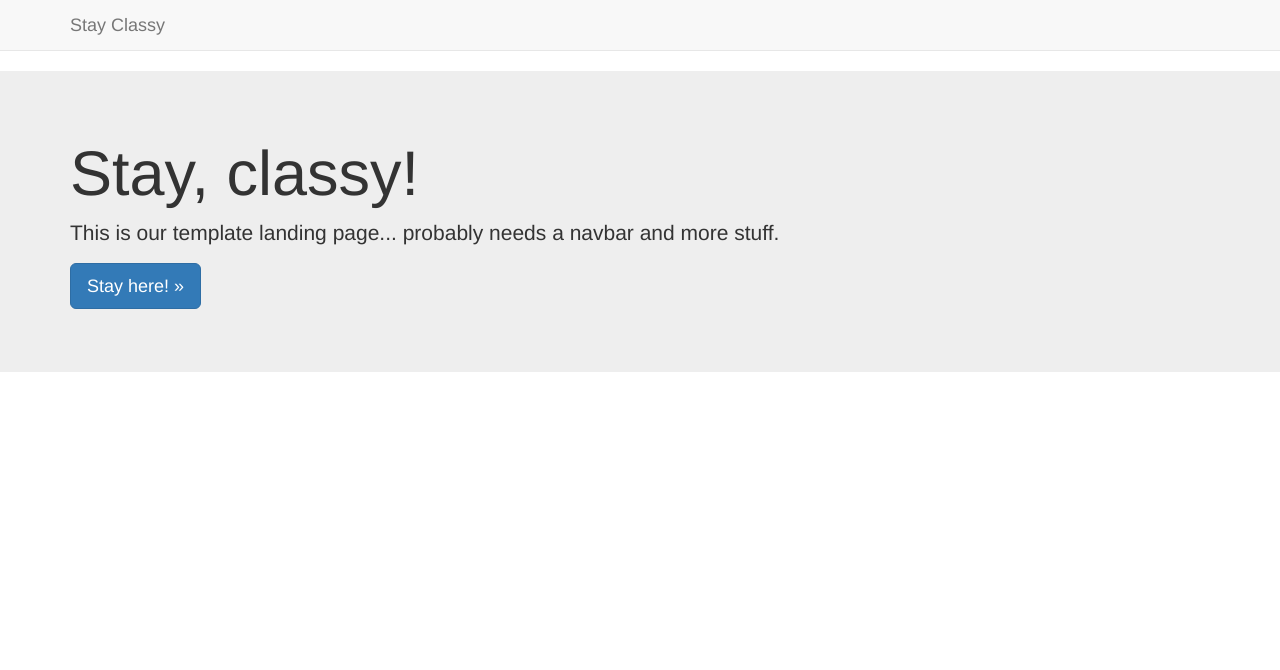
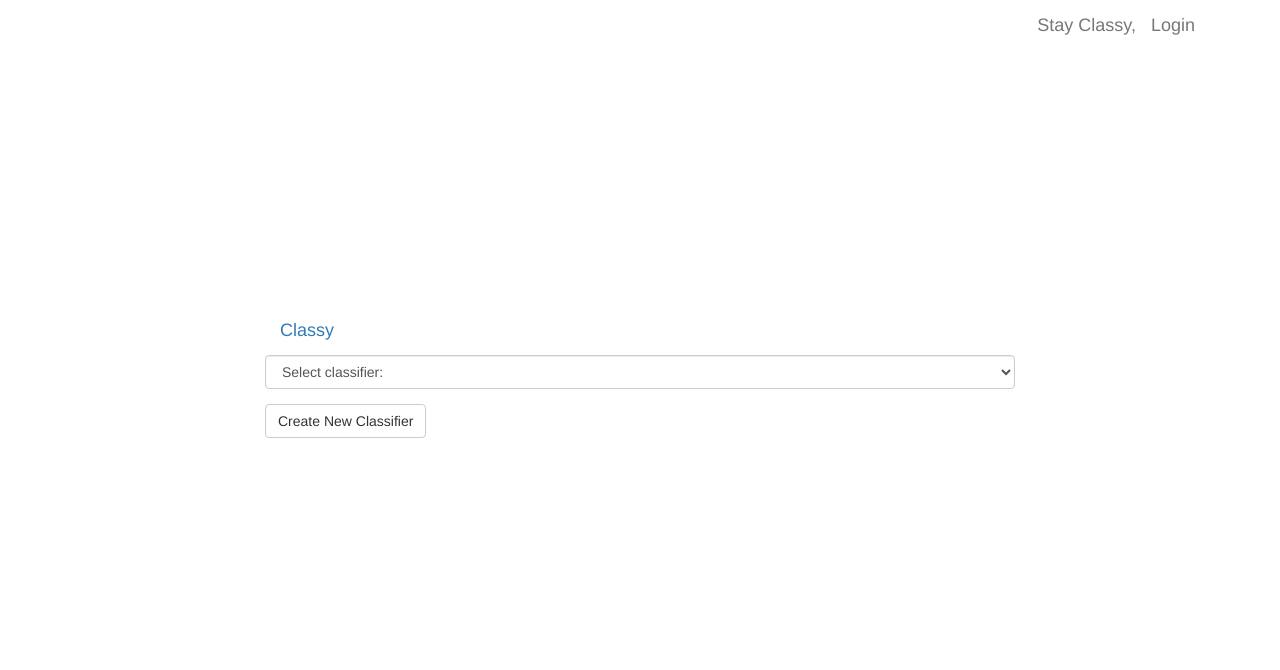
Before and after one commit to nathanrogers18/text-classifier-django, a Django app: page / in a window 1280 px wide. Shown: the top 670 px of the page. Run offline with Django 3.2, Linux system fonts and the light colour scheme; data that the repository does not hold is empty; parts of the project's set-up code (start-up, migrations or seed data) failed here and were passed over; some libraries are stand-ins or nearby versions.

Commit message:
predictor working

```diff
--- /dev/null
+++ b/classy/static/css/custom.css
@@ -0,0 +1,12 @@
+.navbar-default {
+    background-color: white;
+    border-color: white;
+}
+
+.vertical-center {
+  min-height: 100%;  /* Fallback for browsers do NOT support vh unit */
+  min-height: 75vh; /* These two lines are counted as one :-)       */
+
+  display: flex;
+  align-items: center;
+}
--- /dev/null
+++ b/classy/static/js/index.js
@@ -0,0 +1,5 @@
+$selector = $('#sel1')
+
+$selector.change(function(){
+  this.form.submit();
+})
--- a/classy/templates/classy/base.html
+++ b/classy/templates/classy/base.html
@@ -7,17 +7,18 @@
     <link rel="stylesheet" type="text/css" href="{% static 'css/jquery-ui.min.css' %}">
     <link rel="stylesheet" type="text/css" href="{% static 'css/jquery-ui.theme.min.css' %}">
     <link href="https://maxcdn.bootstrapcdn.com/bootstrap/3.3.7/css/bootstrap.min.css" rel="stylesheet" integrity="sha384-BVYiiSIFeK1dGmJRAkycuHAHRg32OmUcww7on3RYdg4Va+PmSTsz/K68vbdEjh4u" crossorigin="anonymous">
+    <link rel="stylesheet" href="{% static 'css/custom.css' %}" media="screen" title="no title" charset="utf-8">
   </head>
   <body>
     <nav class="navbar navbar-default navbar-static-top">
       <div class="container">
-        <button type="button" class="navbar-toggle collapsed" data-toggle="collapse" data-target="#bs-example-navbar-collapse-1" aria-expanded="false">
-          <span class="sr-only">Toggle navigation</span>
-          <span class="icon-bar"></span>
-          <span class="icon-bar"></span>
-          <span class="icon-bar"></span>
-        </button>
-        <a class="navbar-brand" href="/">Stay Classy</a>
+        {% if user.is_authenticated %}
+        <a class="navbar-brand pull-right" href="/">{{ user.username }}</a>
+        <a class="navbar-brand pull-right" href="/login">logout</a>
+        {% else %}
+        <a class="navbar-brand pull-right" href="/login">Login</a>
+        {% endif %}
+        <a class="navbar-brand pull-right" href="/">Stay Classy,</a>
         </div>
       </div>
     </nav>
--- a/classy/templates/classy/index.html
+++ b/classy/templates/classy/index.html
@@ -1,10 +1,26 @@
 {% extends "classy/base.html" %}
+{% load staticfiles %}
 {% block body %}
-<div class="jumbotron">
-      <div class="container">
-        <h1>Stay, classy!</h1>
-        <p>This is our template landing page... probably needs a navbar and more stuff.  </p>
-        <p><a class="btn btn-primary btn-lg" href="#" role="button">Stay here! &raquo;</a></p>
-      </div>
+<div class="container">
+  <div class="row vertical-center">
+    <div class="col-md-8 col-md-offset-2">
+      <a class="navbar-brand text-center" href="/">Classy</a>
+      <form method="POST">
+        {% csrf_token %}
+        <div class="form-group">
+          <select class="form-control" id="sel1" name="classifier">
+            <option>Select classifier:</option>
+            {% for id, name in classifiers %}
+            <option type="submit" name="classifier" value="{{ id }}" class="classifiers">{{ name }}</option>
+            {% endfor %}
+            </select>
+        </div>
+      </form>
+      <button type="button" id="createClassifier" class="btn btn-default">Create New Classifier</button>
     </div>
+  </div>
+</div>
 {% endblock %}
+{% block scripts %}
+<script src="{% static 'js/index.js' %}" type="text/javascript"></script>
+{% endblock %}
--- a/classy/views.py
+++ b/classy/views.py
@@ -1,9 +1,16 @@
-from django.shortcuts import render
+from django.shortcuts import render, redirect
 from .models import Classifier
 
 
 def index(request):
-    return render(request, 'classy/index.html', context={})
+    visible_classifiers = Classifier.objects.filter(is_visible=True)
+    classifiers = [(classifier.id, classifier.name) for classifier in visible_classifiers]
+    context = {'classifiers': classifiers}
+    if request.POST:
+        classifier_id = int(request.POST.get('classifier'))
+        return redirect('classifier', pk=classifier_id)
+    else:
+        return render(request, 'classy/index.html', context)
 
 
 def classifier(request, pk):
@@ -11,5 +18,15 @@ def classifier(request, pk):
     corpus = classifier.corpus_set.all()
     labels = {corpi.category for corpi in corpus}
     context = {'classifier': classifier, 'labels': labels}
-
-    return render(request, 'classy/classifier.html', context)
+    if request.POST:
+        print("HELLO")
+        print(request.POST)
+        text = request.POST.get('text')
+        classifier.train()
+        prediction = classifier.predict(text)
+        print(prediction)
+        context['text'] = text
+        context['prediction'] = prediction
+        return render(request, 'classy/classifier.html', context)
+    else:
+        return render(request, 'classy/classifier.html', context)
```
Also changed, not shown: classy/templates/classy/classifier.html (+16 -5 lines), classy/pickles.py (added).
